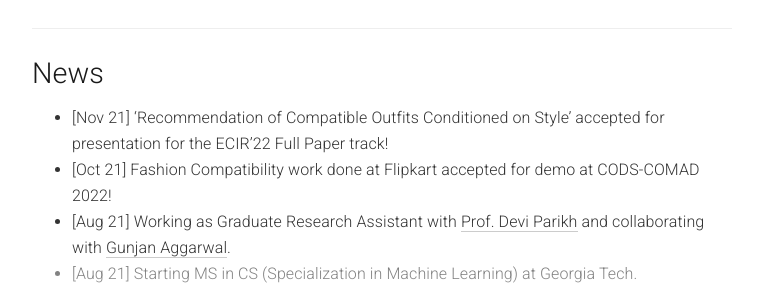
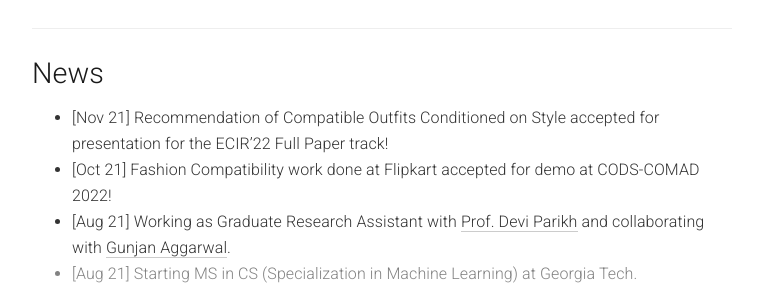
Before and after one commit to harshm121/harshm121.github.io, a Jekyll site: the page built from index.md, in a window 1280 px wide and 900 px high, scrolled down 357 px. Shown: the part 152-442 px from the top of the window, without its empty margins (258-1021 px from the left). Built offline with Jekyll 4.4.1, drawn with Linux system fonts in a browser that asks for light colours.

```diff
--- a/index.md
+++ b/index.md
@@ -28,7 +28,7 @@ permalink:  /
 
 # News
 
-- [Nov 21] 'Recommendation of Compatible Outfits Conditioned on Style' accepted for presentation for the ECIR'22 Full Paper track!
+- [Nov 21] Recommendation of Compatible Outfits Conditioned on Style accepted for presentation for the ECIR'22 Full Paper track!
 - [Oct 21] Fashion Compatibility work done at Flipkart accepted for demo at CODS-COMAD 2022!
 - [Aug 21] Working as Graduate Research Assistant with [Prof. Devi Parikh](https://www.cc.gatech.edu/~parikh/) and collaborating with [Gunjan Aggarwal](https://gunagg.github.io/).
 - [Aug 21] Starting MS in CS (Specialization in Machine Learning) at Georgia Tech.
```
